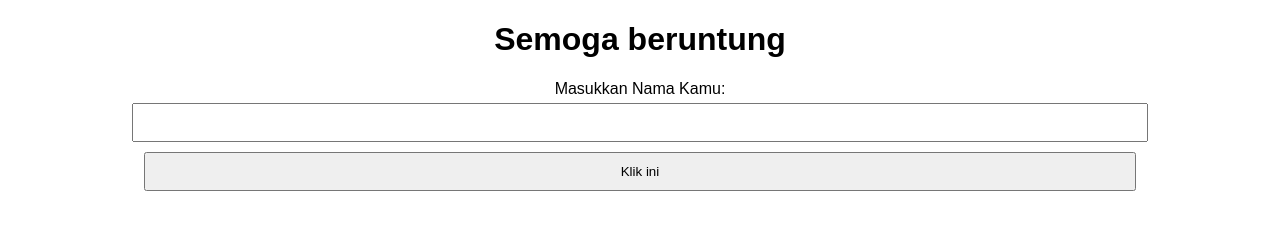
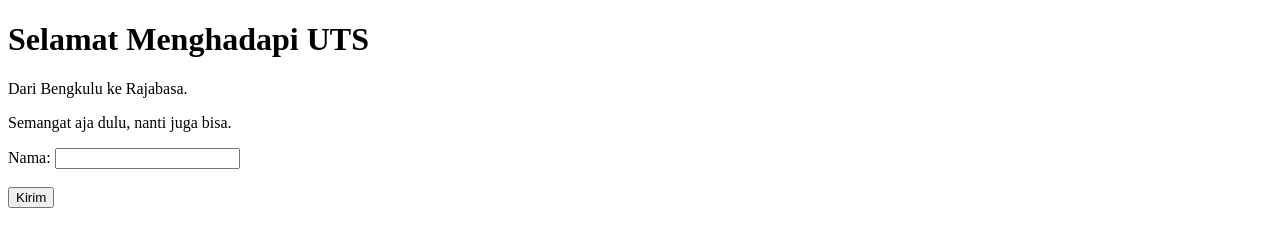
Before and after one commit to supiulil/uts, a plain HTML site: page index.html in a window 1280 px wide. Drawn offline with Linux system fonts and the light colour scheme.

Commit message:
Update index.html

```diff
--- a/index.html
+++ b/index.html
@@ -1,48 +1,25 @@
 <!DOCTYPE html>
-<html lang="en">
-
+<html lang="id">
 <head>
     <meta charset="UTF-8">
     <meta name="viewport" content="width=device-width, initial-scale=1.0">
-    <title>Ucapan Selamat Ujian</title>
-    <style>
-        body {
-            font-family: Arial, sans-serif;
-            text-align: center;
-            margin: 20px;
-        }
+    <title>Ucapan UTS</title>
+</head>
+<body>
+    <div class="container">
+        <h1>Selamat Menghadapi UTS</h1>
+        <p>Dari Bengkulu ke Rajabasa.</p>
+        <p>Semangat aja dulu, nanti juga bisa.</p>
 
-        input, button {
-            padding: 10px;
-            margin: 5px;
-            width: 80%;
-        }
-    </style>
-</head>
+        <form>
+            <label for="nama">Nama:</label>
+            <input type="text" id="nama" name="nama" required><br><br>
+            <input type="submit" value="Kirim">
+        </form>
 
-<body>
+        <div id="pesan"></div>
+    </div>
 
-    <h1>Semoga beruntung</h1>
-
-    <label for="nama">Masukkan Nama Kamu:</label><br>
-    <input type="text" id="nama"><br>
-    <button onclick="ucapanSelamat()">Klik ini</button>
-
-    <div id="ucapan"></div>
-
-    <script>
-        function ucapanSelamat() {
-            var nama = document.getElementById("nama").value;
-            var ucapanDiv = document.getElementById("ucapan");
-
-            if (nama) {
-                ucapanDiv.innerHTML = "<p>Halo " + nama + "! "Selamat menghadapi Ujian Tengah Semester. Jika kamu menangis melihat kertas soal, itu adalah penghinaan. Jika dosenmu menangis saat melihat kertas jawabanmu, itu adalah keberhasilan hehe"!</p>";
-            } else {
-                ucapanDiv.innerHTML = "<p>Silakan masukkan nama Anda.</p>";
-            }
-        }
-    </script>
-
+    <script src="script.js"></script>
 </body>
-
 </html>
```
